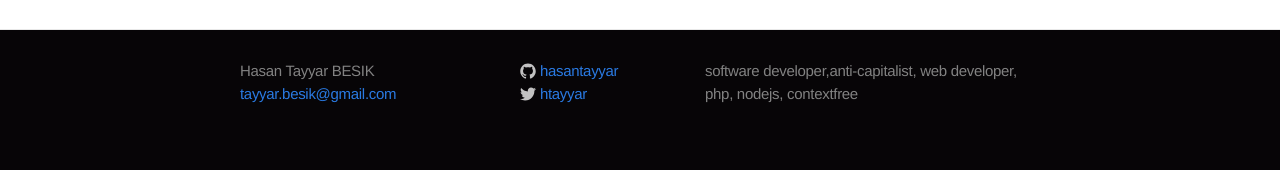
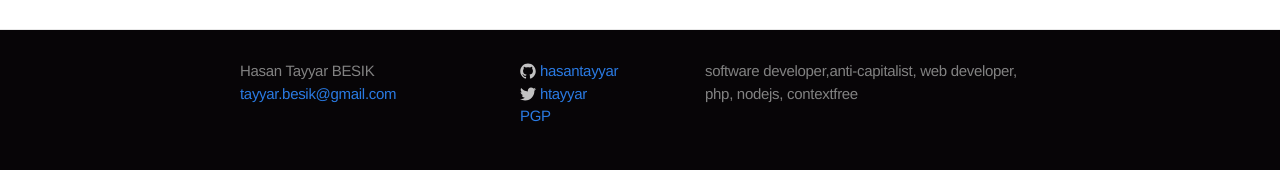
Before and after one commit to hasantayyar/hasantayyar.net, a Jekyll site: the page built from index.html, in a window 1280 px wide. Shown: the part 1376-1546 px from the top of the page. Built offline with Jekyll 4.4.1, drawn with Linux system fonts in a browser that asks for light colours; nearby versions of some CDN libraries; some web fonts are replaced; Markdown is read by kramdown in place of the engine named in the settings.

Commit message:
good to link pgp key again

```diff
--- a/_includes/footer.html
+++ b/_includes/footer.html
@@ -46,6 +46,8 @@
             <span class="username">{{ site.twitter_username }}</span>
           </a>
         </li>{% endif %}
+        <li><a href='https://keybase.io/hasantayyar/pgp_keys.asc?fingerprint=87c523aa47f53e0dd12b77c1c9d4520f8cac8931'>PGP</a></li>
+
       </ul>
     </div>
 
```
